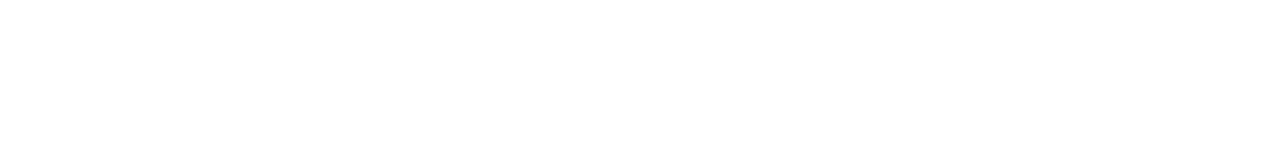
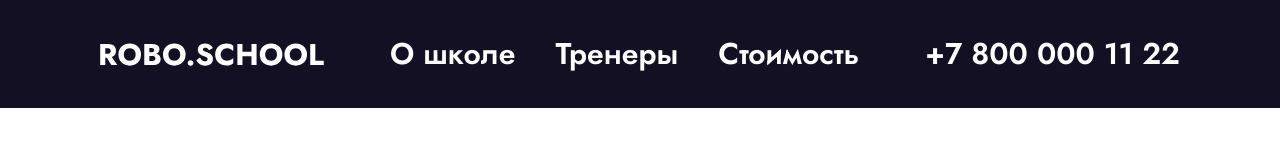
Before and after one commit to Pe4enka9/ROBO-SCHOOL, a plain HTML site: page index.html in a window 1280 px wide. Drawn offline with Linux system fonts and the light colour scheme.

Commit message:
Сделан header

```diff
--- a/index.html
+++ b/index.html
@@ -3,8 +3,32 @@
   <head>
     <meta charset="UTF-8" />
     <meta name="viewport" content="width=device-width, initial-scale=1.0" />
+    <link rel="preconnect" href="https://fonts.googleapis.com" />
+    <link rel="preconnect" href="https://fonts.gstatic.com" crossorigin />
+    <link
+      href="https://fonts.googleapis.com/css2?family=Jost:wght@100..900&display=swap"
+      rel="stylesheet"
+    />
     <link rel="stylesheet" href="main.css" />
     <title>ROBO SCHOOL</title>
   </head>
-  <body></body>
+  <body>
+    <header>
+      <div class="header_container">
+        <img src="img/icons/logo.svg" alt="Логотип" />
+
+        <nav>
+          <ul>
+            <li><a href="#">О школе</a></li>
+            <li><a href="#">Тренеры</a></li>
+            <li><a href="#">Стоимость</a></li>
+          </ul>
+        </nav>
+
+        <a href="tel:+78000001122">+7 800 000 11 22</a>
+      </div>
+    </header>
+
+    <main></main>
+  </body>
 </html>
--- a/main.css
+++ b/main.css
@@ -0,0 +1,58 @@
+* {
+    margin: 0;
+    padding: 0;
+    box-sizing: border-box;
+}
+
+body {
+    font-family: "Jost", sans-serif;
+    font-weight: 400;
+    font-size: 18px;
+    line-height: 28.8px;
+}
+
+header {
+    padding: 30px 100px;
+
+    display: flex;
+    justify-content: center;
+
+    background-color: #141024;
+}
+
+.header_container {
+    max-width: 1750px;
+    width: 1750px;
+
+    display: flex;
+    justify-content: space-between;
+    align-items: center;
+}
+
+nav ul {
+    display: flex;
+    justify-content: center;
+    align-items: center;
+    gap: 40px;
+
+    list-style: none;
+}
+
+nav ul a {
+    color: #fff;
+
+    font-size: 20px;
+    line-height: 32px;
+
+    text-decoration: none;
+}
+
+.header_container a {
+    color: #fff;
+
+    font-weight: 600;
+    font-size: 30px;
+    line-height: 48px;
+
+    text-decoration: none;
+}
```
Also changed, not shown: img/icons/logo.svg (added).
